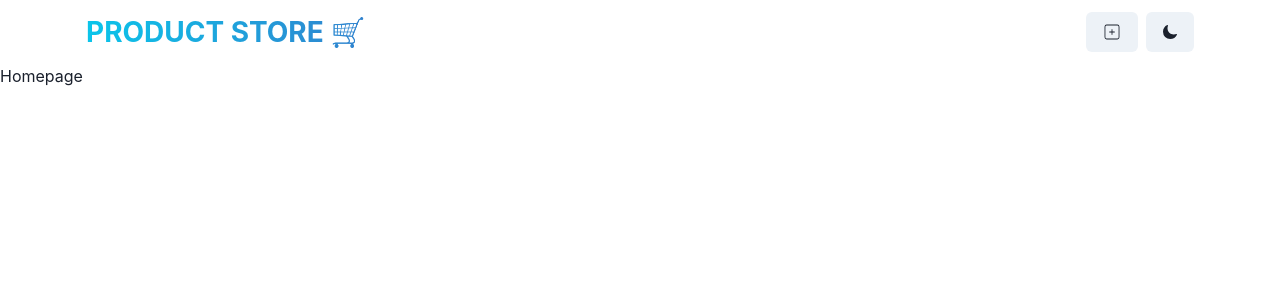
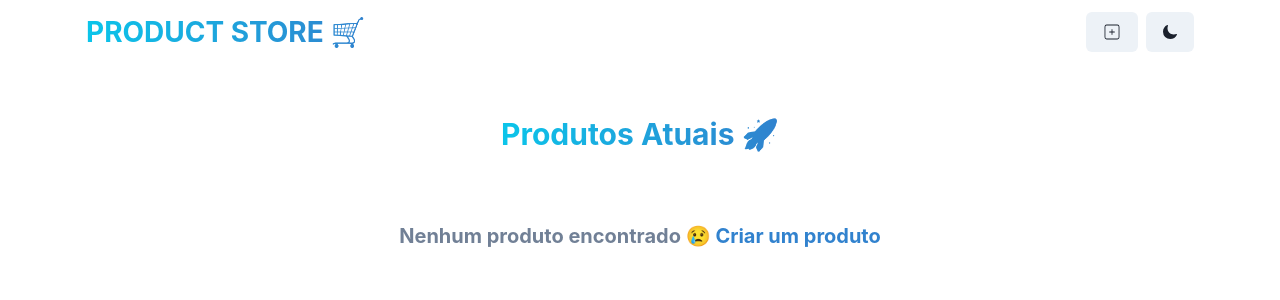
Before and after one commit to eliseucostaalbano/Site-MERN, a React (Vite) app in the folder frontend/: page / in a window 1280 px wide. Shown: the top 300 px of the page. Built offline with nearby package versions, Linux system fonts and the light colour scheme.

Commit message:
criando a pagina homePage

```diff
--- a/frontend/src/pages/CriarPage.jsx
+++ b/frontend/src/pages/CriarPage.jsx
@@ -1,4 +1,4 @@
-import {Box, Button, Container, Heading, Input, useColorModeValue, VStack,} from "@chakra-ui/react";
+import {Box, Button, Container, Heading, Input, useColorModeValue, useToast, VStack,} from "@chakra-ui/react";
 import { useState } from "react";
 import { usarLojaProdutos } from "../loja/Produto";
 
@@ -8,12 +8,28 @@
     preço: "",
     imagem: "",
   });
+  const toast  = useToast()
+
 const {criarProduto} = usarLojaProdutos()
 //lembrar de rodar o sevidor backend
   const handleAddProduto = async() => {
   const {success, message} = await criarProduto(novoProduto)
-  console.log("Sucess", success)
-  console.log("Message", message)
+  if (!success) {
+			toast({
+				title: "Erro",
+				description: message,
+				status: "error",
+				isClosable: true,
+			});
+		} else {
+			toast({
+				title: "Sucesso",
+				description: message,
+				status: "success",
+				isClosable: true,
+			});
+		}
+    setNovoProduto({nome: "", preço:"", imagem:""})
   }
 
   return (
--- a/frontend/src/pages/HomePage.jsx
+++ b/frontend/src/pages/HomePage.jsx
@@ -1,8 +1,44 @@
+import { Container, SimpleGrid, Text, VStack } from "@chakra-ui/react";
+import { Link } from "react-router-dom";
 
 const Homepage = () => {
   return (
-    <div>Homepage</div>
-  )
-}
+    <Container maxW="container.xl" py={12}>
+      <VStack spacing={8}>
+        <Text
+          fontSize={"30"}
+          fontWeight={"bold"}
+          bgGradient={"linear(to-r, cyan.400, blue.500)"}
+          bgClip={"text"}
+          textAlign={"center"}
+        >
+           Produtos Atuais 🚀
+        </Text>
 
-export default Homepage
+      <SimpleGrid
+      columns={{
+						base: 1,
+						md: 2,
+						lg: 3,
+					}}
+					spacing={10}
+					w={"full"}
+      >
+
+      </SimpleGrid>
+
+      	<Text fontSize='xl' textAlign={"center"} fontWeight='bold' color='gray.500'>
+						Nenhum produto encontrado 😢{" "}
+						<Link to={"/criar"}>
+							<Text as='span' color='blue.500' _hover={{ textDecoration: "underline" }}>
+								Criar um produto
+							</Text>
+						</Link>
+					</Text>
+
+      </VStack>
+    </Container>
+  );
+};
+
+export default Homepage;
```
